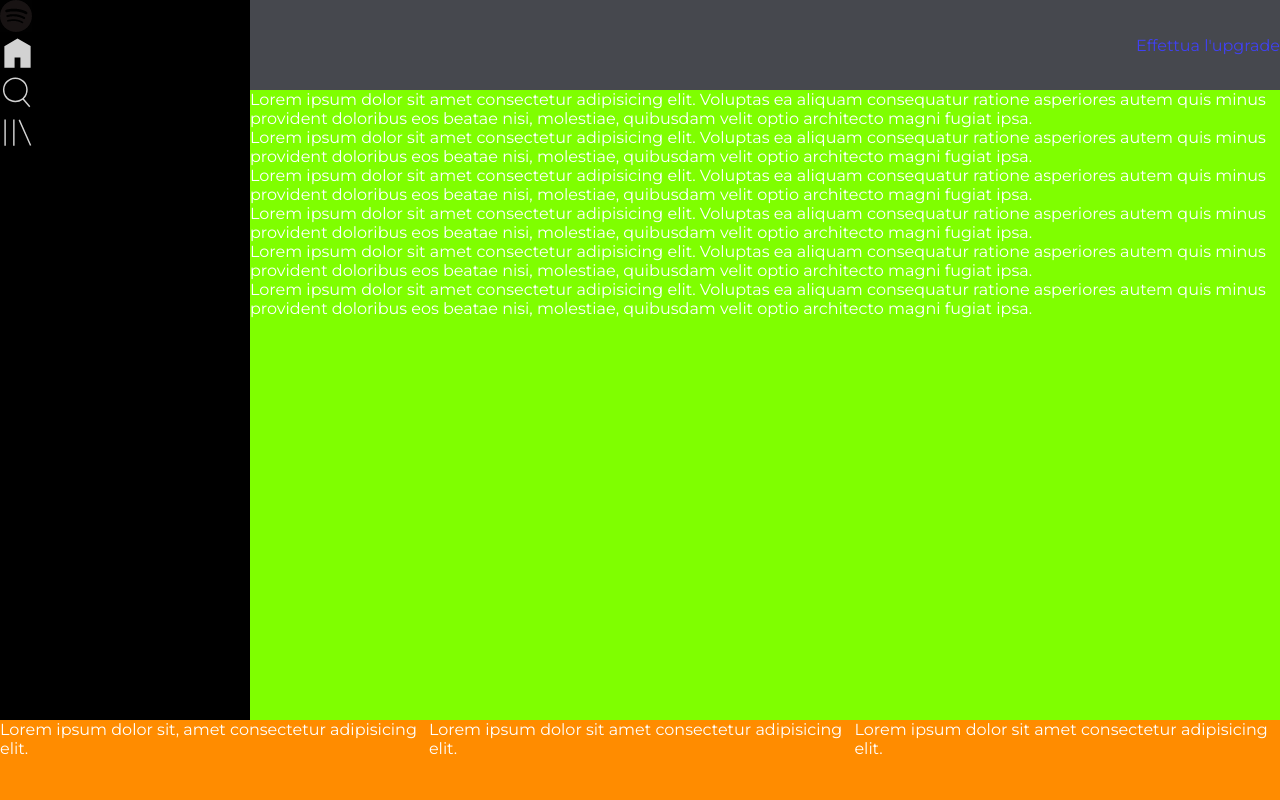
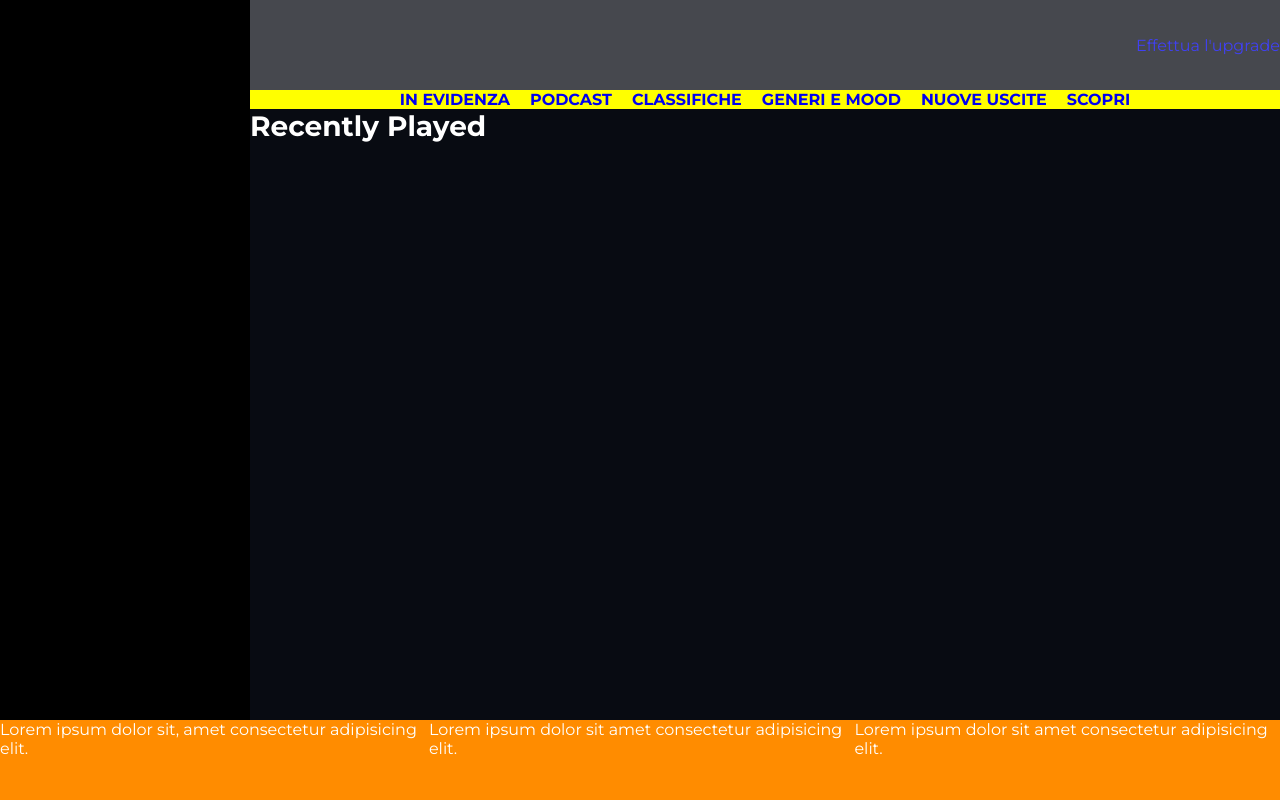
Before and after one commit to AndrianiClaudio/html-css-spotifyweb, a plain HTML site: page index.html in a window 1280 px wide. Drawn offline with Linux system fonts and the light colour scheme.

Commit message:
copia da vecchio file:  titolo, main-nav

```diff
--- a/css/style.css
+++ b/css/style.css
@@ -1,3 +1,19 @@
+    #main-nav .ul-inlinef {
+        display: flex;
+        flex-wrap: wrap;
+        text-transform: uppercase;
+        justify-content: center;
+        column-gap: 20px;
+        row-gap: 30px;
+    }
+    #main-nav .ul-inlinef li,
+    #main-nav .ul-inlinef a:hover,
+    #main-nav .ul-inlinef a:active,
+    #main-nav .ul-inlinef a:visited {
+        font-weight: bold;
+       color: var(--main-nav-color);
+    }
+
 :root {
     /* color */
     --lightgrey-color: #141922 ;
@@ -41,23 +57,17 @@ ul {
 }
 .left-bar {
     position: fixed;
-    height: 100%;
+    height: calc(100vh - var(--footer-height));
     float: left;
     background-color: black;
 }
 .right-content {
     float: right;
-    height: 100%;
+    height: calc(100vh - var(--footer-height));
     margin-top: var(--main-header-height);
-    background-color: chartreuse;
+    background-color: var(--darkgrey-color);
     overflow: auto;
 }
-
-.container.content {
-    height: 200px;
-    width: 500px;
-}
-
 #container-upgrade {
     display: flex;
     justify-content: flex-end;
@@ -70,6 +80,14 @@ ul {
     z-index: 12;
     background-color: var(--darkgrey-color);
 }
+#main-nav {
+    background-color: yellow;
+}
+h1 {
+        font-size: 1.75em;
+        text-transform: capitalize;
+    }
+
 /* FOOTER */
 footer {
     position: fixed;
@@ -115,10 +133,14 @@ footer {
 }
 /* SCHERMI S > 601px */
 @media screen and (min-width: 601px) {
+    /* LEFT-BAR */
     .left-bar {
         width: var(--lbar-width);
     }
-    /* LEFT-BAR */
+    .left-bar ul {
+        display: none;
+    }
+
     .right-content,
     #container-upgrade {
         width: calc(100% - var(--lbar-width));
--- a/index.html
+++ b/index.html
@@ -67,12 +67,31 @@
                     <a href="#" class="btn">Effettua l'upgrade</a>
                 </header>
                 <div class="container-content">
-                    <p>Lorem ipsum dolor sit amet consectetur adipisicing elit. Voluptas ea aliquam consequatur ratione asperiores autem quis minus provident doloribus eos beatae nisi, molestiae, quibusdam velit optio architecto magni fugiat ipsa.</p>
-                    <p>Lorem ipsum dolor sit amet consectetur adipisicing elit. Voluptas ea aliquam consequatur ratione asperiores autem quis minus provident doloribus eos beatae nisi, molestiae, quibusdam velit optio architecto magni fugiat ipsa.</p>
-                    <p>Lorem ipsum dolor sit amet consectetur adipisicing elit. Voluptas ea aliquam consequatur ratione asperiores autem quis minus provident doloribus eos beatae nisi, molestiae, quibusdam velit optio architecto magni fugiat ipsa.</p>
-                    <p>Lorem ipsum dolor sit amet consectetur adipisicing elit. Voluptas ea aliquam consequatur ratione asperiores autem quis minus provident doloribus eos beatae nisi, molestiae, quibusdam velit optio architecto magni fugiat ipsa.</p>
-                    <p>Lorem ipsum dolor sit amet consectetur adipisicing elit. Voluptas ea aliquam consequatur ratione asperiores autem quis minus provident doloribus eos beatae nisi, molestiae, quibusdam velit optio architecto magni fugiat ipsa.</p>
-                    <p>Lorem ipsum dolor sit amet consectetur adipisicing elit. Voluptas ea aliquam consequatur ratione asperiores autem quis minus provident doloribus eos beatae nisi, molestiae, quibusdam velit optio architecto magni fugiat ipsa.</p>
+                     <!-- HEADER-NAV -->
+                    <nav id="main-nav">
+                        <ul class="ul-inlinef">
+                            <li>
+                                <a href="#">in evidenza</a>
+                            </li>
+                            <li>
+                                <a href="#">podcast</a>
+                            </li>
+                            <li>
+                                <a href="#">classifiche</a>
+                            </li>
+                            <li>
+                                <a href="#">generi e mood</a>
+                            </li>
+                            <li>
+                                <a href="#">nuove uscite</a>
+                            </li>
+                            <li>
+                                <a href="#">scopri</a>
+                            </li>
+                        </ul>
+                    </nav>
+                    <!-- TITLE -->
+                    <h1>recently played</h1>
                 </div>
             </div>
         </main>
```
